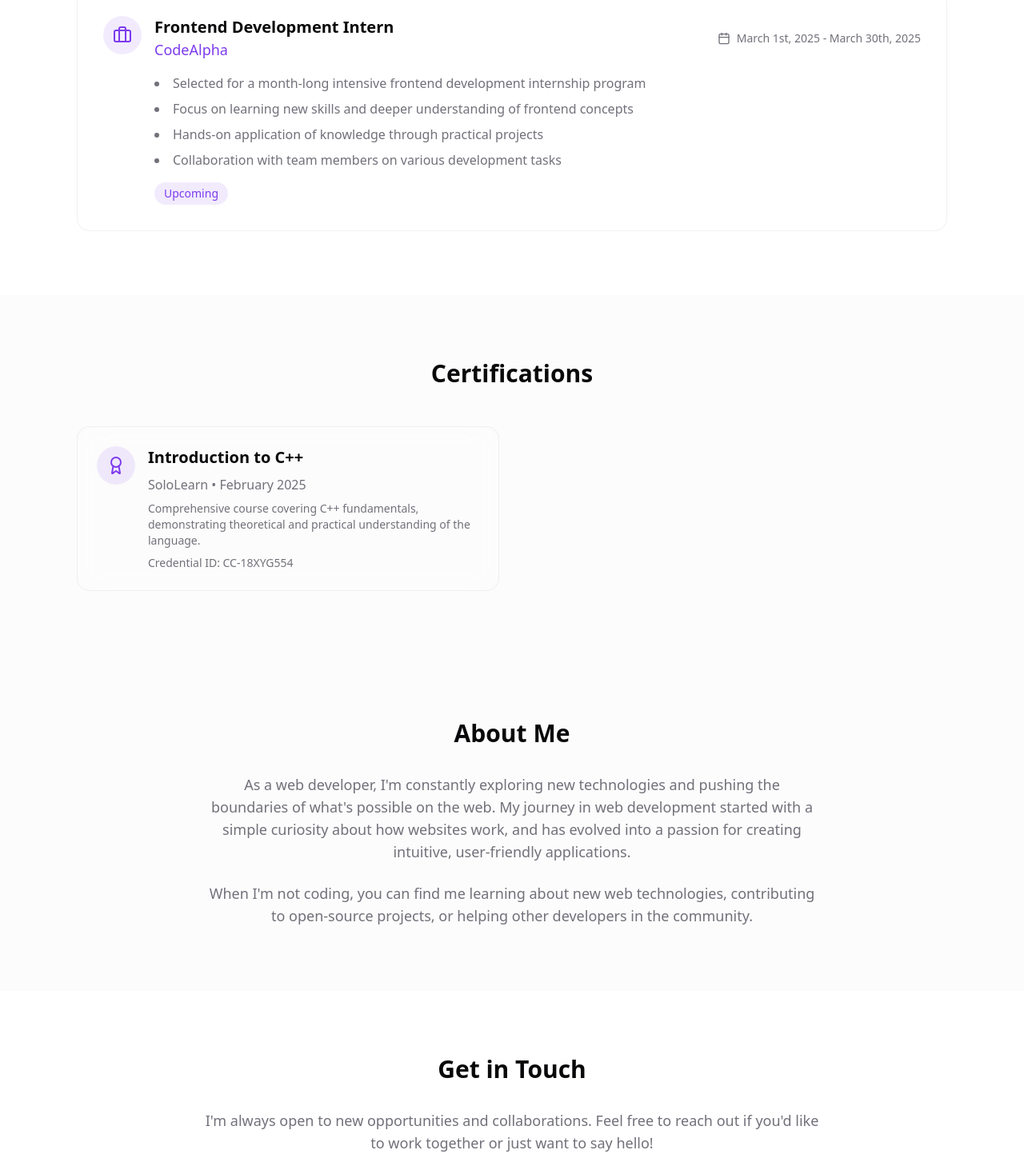
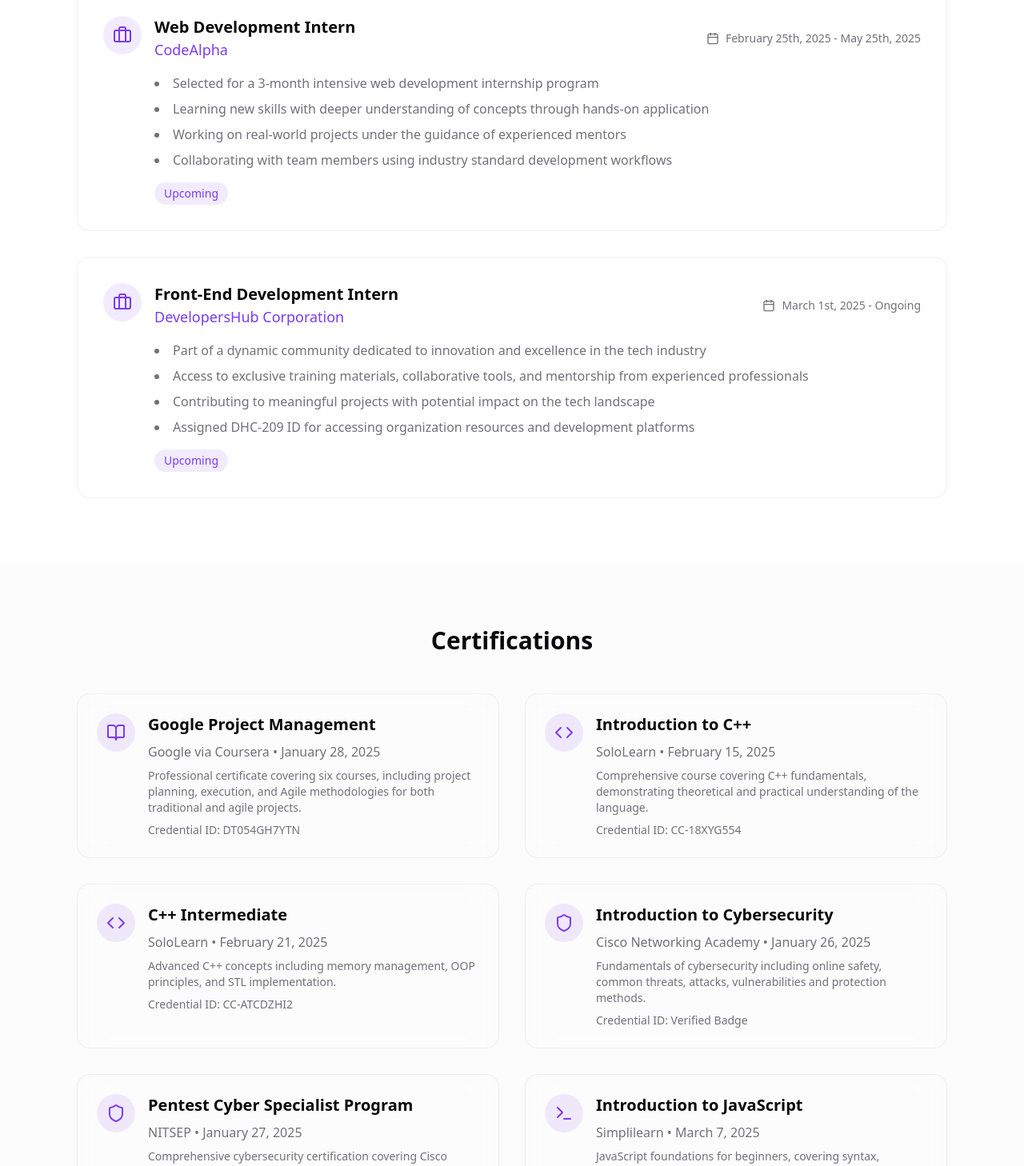
Before and after one commit to zuni-developer/zuni-developer.github.io, a React (Vite) app: page / in a window 1280 px wide. Shown: the part 1982-3440 px from the top of the page at 80% size. Built offline with nearby package versions, Linux system fonts and the light colour scheme.

Commit message:
Update certifications and experience certifications and experience
Updates the certifications and experience data with new information.

```diff
--- a/src/components/sections/Certifications.tsx
+++ b/src/components/sections/Certifications.tsx
@@ -1,5 +1,5 @@
 
-import { Award } from "lucide-react";
+import { Award, Shield, Code, Terminal, Globe, BookOpen } from "lucide-react";
 import { certifications } from "@/data/portfolio-data";
 
 const Certifications = () => {
@@ -16,7 +16,7 @@ const Certifications = () => {
             >
               <div className="flex items-start space-x-4">
                 <div className="p-3 rounded-full bg-primary/10">
-                  <Award className="h-6 w-6 text-primary" />
+                  {cert.icon && <cert.icon className="h-6 w-6 text-primary" />}
                 </div>
                 <div className="flex-1">
                   <h3 className="text-xl font-semibold mb-2">{cert.title}</h3>
--- a/src/data/portfolio-data.ts
+++ b/src/data/portfolio-data.ts
@@ -1,5 +1,5 @@
 
-import { Code, Github, Globe, Database, Layout, Figma } from "lucide-react";
+import { Code, Github, Globe, Database, Layout, Figma, Award, Shield, Terminal, BookOpen } from "lucide-react";
 import { type LucideIcon } from "lucide-react";
 
 export interface Skill {
@@ -66,25 +66,85 @@ export const projects: Project[] = [
 
 export const certifications: Certification[] = [
   {
+    title: "Google Project Management",
+    issuer: "Google via Coursera",
+    date: "January 28, 2025",
+    credential: "DT054GH7YTN",
+    description: "Professional certificate covering six courses, including project planning, execution, and Agile methodologies for both traditional and agile projects.",
+    icon: BookOpen,
+  },
+  {
     title: "Introduction to C++",
     issuer: "SoloLearn",
-    date: "February 2025",
+    date: "February 15, 2025",
     credential: "CC-18XYG554",
     description: "Comprehensive course covering C++ fundamentals, demonstrating theoretical and practical understanding of the language.",
     icon: Code,
   },
+  {
+    title: "C++ Intermediate",
+    issuer: "SoloLearn",
+    date: "February 21, 2025",
+    credential: "CC-ATCDZHI2",
+    description: "Advanced C++ concepts including memory management, OOP principles, and STL implementation.",
+    icon: Code,
+  },
+  {
+    title: "Introduction to Cybersecurity",
+    issuer: "Cisco Networking Academy",
+    date: "January 26, 2025",
+    credential: "Verified Badge",
+    description: "Fundamentals of cybersecurity including online safety, common threats, attacks, vulnerabilities and protection methods.",
+    icon: Shield,
+  },
+  {
+    title: "Pentest Cyber Specialist Program",
+    issuer: "NITSEP",
+    date: "January 27, 2025",
+    credential: "1cabea48c6",
+    description: "Comprehensive cybersecurity certification covering Cisco CCNA, CEH, Cybersecurity Monitoring, WiFi Hacking, Penetration Testing, and Bug Bounty.",
+    icon: Shield,
+  },
+  {
+    title: "Introduction to JavaScript",
+    issuer: "Simplilearn",
+    date: "March 7, 2025",
+    credential: "8011181",
+    description: "JavaScript foundations for beginners, covering syntax, variables, functions, and DOM manipulation.",
+    icon: Terminal,
+  },
+  {
+    title: "Web Development",
+    issuer: "SoloLearn",
+    date: "March 6, 2025",
+    credential: "CC-2K4VGAAW",
+    description: "Comprehensive web development course covering HTML, CSS, JavaScript and responsive design principles.",
+    icon: Globe,
+  }
 ];
 
 export const experiences: Experience[] = [
   {
-    title: "Frontend Development Intern",
+    title: "Web Development Intern",
     company: "CodeAlpha",
-    period: "March 1st, 2025 - March 30th, 2025",
+    period: "February 25th, 2025 - May 25th, 2025",
     description: [
-      "Selected for a month-long intensive frontend development internship program",
-      "Focus on learning new skills and deeper understanding of frontend concepts",
-      "Hands-on application of knowledge through practical projects",
-      "Collaboration with team members on various development tasks",
+      "Selected for a 3-month intensive web development internship program",
+      "Learning new skills with deeper understanding of concepts through hands-on application",
+      "Working on real-world projects under the guidance of experienced mentors",
+      "Collaborating with team members using industry standard development workflows",
+    ],
+    status: "Upcoming"
+  },
+  {
+    title: "Front-End Development Intern",
+    company: "DevelopersHub Corporation",
+    period: "March 1st, 2025 - Ongoing",
+    description: [
+      "Part of a dynamic community dedicated to innovation and excellence in the tech industry",
+      "Access to exclusive training materials, collaborative tools, and mentorship from experienced professionals",
+      "Contributing to meaningful projects with potential impact on the tech landscape",
+      "Assigned DHC-209 ID for accessing organization resources and development platforms",
     ],
     status: "Upcoming"
   }
```
